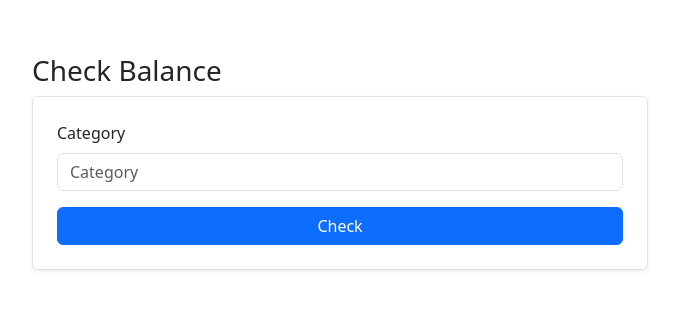
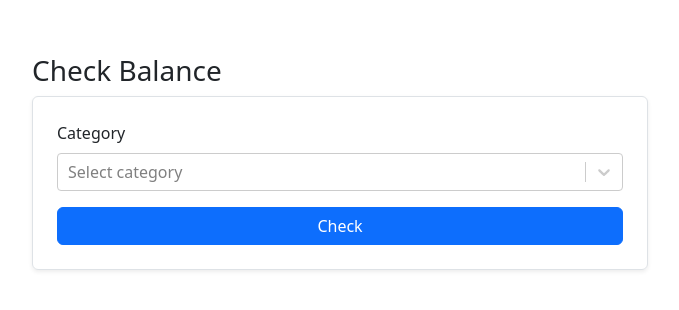
Before and after one commit to ClydeMondero/ledger-web, a React (Vite) app in the folder frontend/: page / in a window 1280 px wide. Shown: the part 238-548 px from the top of the page, without its empty margins (300-979 px from the left). Built offline with nearby package versions, Linux system fonts and the light colour scheme.

Commit message:
feat: added select component

```diff
--- a/frontend/src/App.jsx
+++ b/frontend/src/App.jsx
@@ -1,67 +1,11 @@
 import { BrowserRouter, Routes, Route } from "react-router-dom";
-import * as Yup from "yup";
-import { Formik, Form, Field, ErrorMessage } from "formik";
-
-const validationSchema = Yup.object({
-    category: Yup.string().required("Category is required"),
-});
-
-const initialValues = {
-    category: "",
-};
-
-const handleSubmit = (values) => {
-    console.log(values);
-};
+import Balance from "./modules/Balance";
 
 const App = () => {
   return (
     <BrowserRouter>
       <Routes>
-                <Route
-                    path="/"
-                    element={
-                        <div className="container vh-100">
-                            <div className="row align-items-center justify-content-center h-100" >
-                                <div className="col-6">
-                                    <p className="h3">Check Balance</p>
-                                    <Formik
-                                        initialValues={initialValues}
-                                        validationSchema={validationSchema}
-                                        onSubmit={handleSubmit}
-                                    >
-                                        {({ isSubmitting }) => (
-                                            <Form
-                                                className="border p-4 rounded shadow-sm">
-                                                <div className="mb-3">
-                                                    <label htmlFor="category" className="form-label">Category</label>
-                                                    <Field
-                                                        type="text"
-                                                        name="category"
-                                                        className="form-control"
-                                                        placeholder="Category"
-                                                    />
-                                                    <ErrorMessage
-                                                        name="category"
-                                                        component="div"
-                                                        className="text-danger"
-                                                    />
-                                                </div>
-                                                <button
-                                                    type="submit"
-                                                    disabled={isSubmitting}
-                                                    className="btn btn-primary w-full"
-                                                >
-                                                    Check
-                                                </button>
-                                            </Form>
-                                        )}
-                                    </Formik>
-                                </div>
-                            </div>
-                        </div>
-                    }
-                />
+        <Route path="/" element={<Balance />} />
       </Routes>
     </BrowserRouter>
   );
--- /dev/null
+++ b/frontend/src/components/SingleSelect.jsx
@@ -0,0 +1,24 @@
+import Select from "react-select";
+
+const SingleSelect = ({ field, form, options }) => {
+  const handleChange = (option) => {
+    if (!option) {
+      form.setFieldValue(field.name, "");
+
+      return;
+    }
+
+    form.setFieldValue(field.name, option.value);
+  };
+
+  return (
+    <Select
+      options={options}
+      isClearable
+      onChange={handleChange}
+      placeholder={"Select " + field.name}
+    />
+  );
+};
+
+export default SingleSelect;
--- /dev/null
+++ b/frontend/src/modules/Balance.jsx
@@ -0,0 +1,69 @@
+import * as Yup from "yup";
+import { Formik, Form, Field, ErrorMessage } from "formik";
+import SingleSelect from "../components/SingleSelect";
+
+const Balance = () => {
+  const validationSchema = Yup.object({
+    category: Yup.string().required("Category is required"),
+  });
+
+  const initialValues = {
+    category: "",
+  };
+
+  const handleSubmit = (values) => {
+    console.log(values);
+  };
+
+  const options = [
+    { value: "chocolate", label: "Chocolate" },
+    { value: "strawberry", label: "Strawberry" },
+    { value: "vanilla", label: "Vanilla" },
+  ];
+
+  return (
+    <div className="container vh-100">
+      <div className="row align-items-center justify-content-center h-100">
+        <div className="col-6">
+          <p className="h3">Check Balance</p>
+          <Formik
+            initialValues={initialValues}
+            validationSchema={validationSchema}
+            onSubmit={handleSubmit}
+          >
+            {({ isSubmitting }) => (
+              <Form className="border p-4 rounded shadow-sm">
+                <div className="mb-3">
+                  <label htmlFor="category" className="form-label">
+                    Category
+                  </label>
+                  <Field
+                    name="category"
+                    className="form-control"
+                    options={options}
+                    component={SingleSelect}
+                  />
+                  <ErrorMessage
+                    name="category"
+                    component="div"
+                    className="text-danger"
+                  />
+                </div>
+
+                <button
+                  type="submit"
+                  disabled={isSubmitting}
+                  className="btn btn-primary w-full"
+                >
+                  Check
+                </button>
+              </Form>
+            )}
+          </Formik>
+        </div>
+      </div>
+    </div>
+  );
+};
+
+export default Balance;
--- a/package.json
+++ b/package.json
@@ -7,5 +7,8 @@
   },
   "author": "",
   "license": "ISC",
-  "description": ""
+  "description": "",
+  "dependencies": {
+    "react-select": "^5.10.0"
+  }
 }
```
Also changed, not shown: 2 other files (tests, documents, lock files or other folders). Lines whose indentation alone changed are shown as unchanged.
